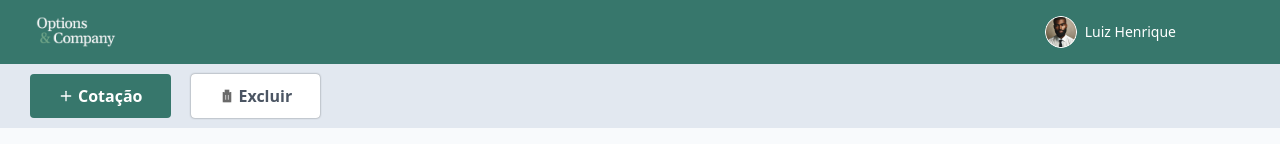
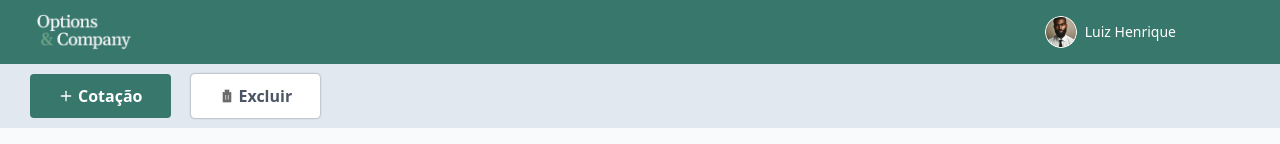
Before and after one commit to jessiicasantos/cotacao-de-ativos, a React (Create React App) app: page /cotacao-de-ativos in a window 1280 px wide. Shown: the top 144 px of the page. Built offline with nearby package versions, Linux system fonts and the light colour scheme.

Commit message:
Readjusted image size

```diff
--- a/src/components/Navbar.tsx
+++ b/src/components/Navbar.tsx
@@ -44,7 +44,7 @@ export default function Navbar() {
                     <img
                       alt="Options & Company"
                       src={item.img}
-                      className="h-8 w-auto"
+                      className="h-10 w-24 object-contain"
                     />
                   </Link>
                 ))}
```
